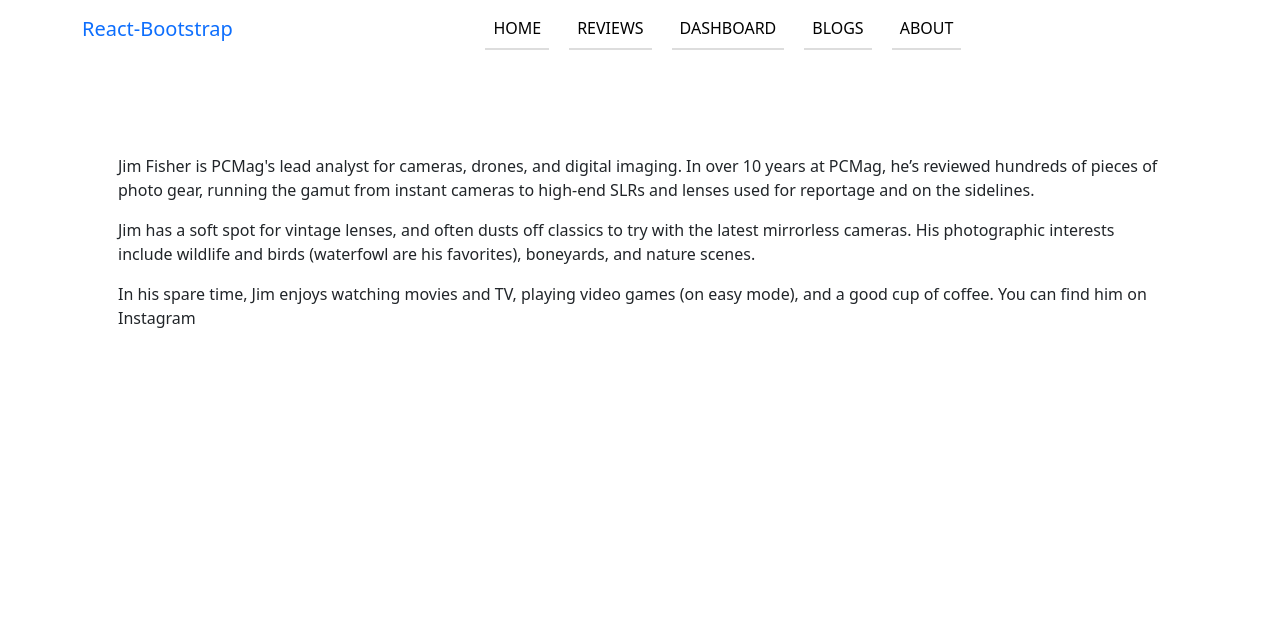
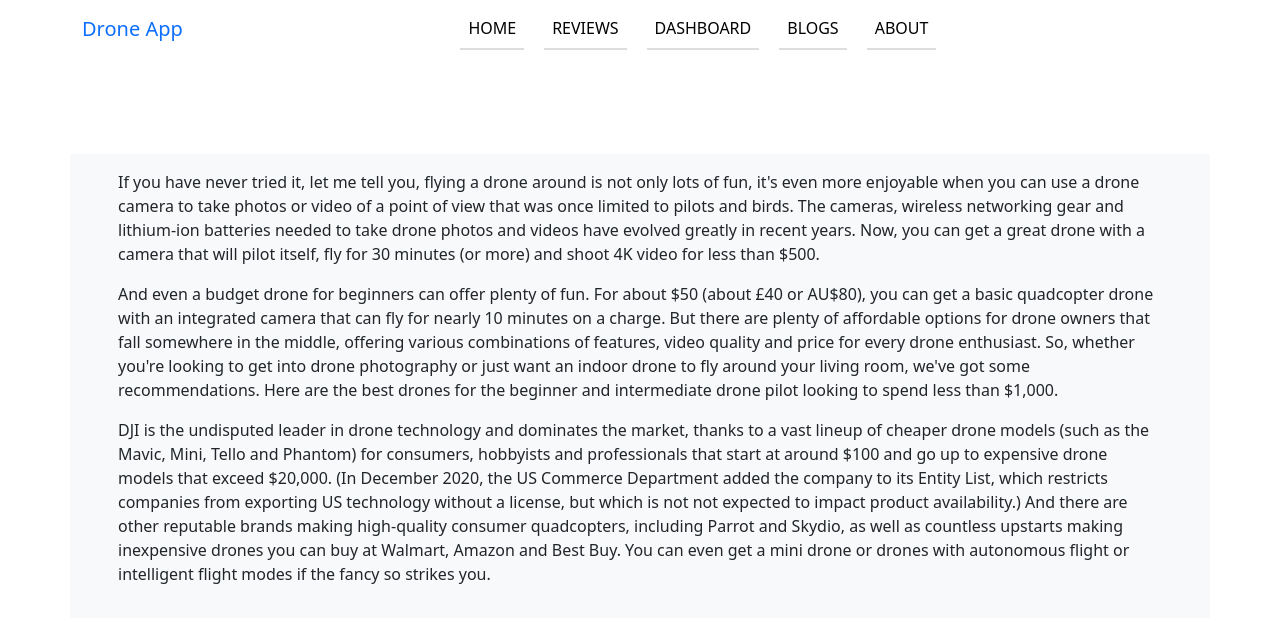
Before and after one commit to mkpbd/product-analysis-website, a React (Create React App) app: page /about in a window 1280 px wide. Shown: the top 622 px of the page. Built offline with nearby package versions, Linux system fonts and the light colour scheme.

Commit message:
navigaton link is complete

```diff
--- a/src/components/About/About.js
+++ b/src/components/About/About.js
@@ -1,21 +1,49 @@
-import React from 'react';
-import { Col, Container, Row } from 'react-bootstrap';
+import React from "react";
+import { Col, Container, Row } from "react-bootstrap";
 
 const About = () => {
   return (
-        <Container className='my-5 pt-5'>
+    <Container className="my-5 pt-5">
       <Row>
-                <Col className='px-5'>
+        <Col className="px-5 bg-light py-3">
           <p>
-                    Jim Fisher is PCMag's lead analyst for cameras, drones, and digital imaging. In over 10 years at PCMag, he’s reviewed hundreds of pieces of photo gear, running the gamut from instant cameras to high-end SLRs and lenses used for reportage and on the sidelines.
+            If you have never tried it, let me tell you, flying a drone around
+            is not only lots of fun, it's even more enjoyable when you can use a
+            drone camera to take photos or video of a point of view that was
+            once limited to pilots and birds. The cameras, wireless networking
+            gear and lithium-ion batteries needed to take drone photos and
+            videos have evolved greatly in recent years. Now, you can get a
+            great drone with a camera that will pilot itself, fly for 30 minutes
+            (or more) and shoot 4K video for less than $500.
           </p>
 
           <p>
-                    Jim has a soft spot for vintage lenses, and often dusts off classics to try with the latest mirrorless cameras. His photographic interests include wildlife and birds (waterfowl are his favorites), boneyards, and nature scenes.
+            And even a budget drone for beginners can offer plenty of fun. For
+            about $50 (about £40 or AU$80), you can get a basic quadcopter drone
+            with an integrated camera that can fly for nearly 10 minutes on a
+            charge. But there are plenty of affordable options for drone owners
+            that fall somewhere in the middle, offering various combinations of
+            features, video quality and price for every drone enthusiast. So,
+            whether you're looking to get into drone photography or just want an
+            indoor drone to fly around your living room, we've got some
+            recommendations. Here are the best drones for the beginner and
+            intermediate drone pilot looking to spend less than $1,000.
           </p>
 
           <p>
-                    In his spare time, Jim enjoys watching movies and TV, playing video games (on easy mode), and a good cup of coffee. You can find him on Instagram
+            DJI is the undisputed leader in drone technology and dominates the
+            market, thanks to a vast lineup of cheaper drone models (such as the
+            Mavic, Mini, Tello and Phantom) for consumers, hobbyists and
+            professionals that start at around $100 and go up to expensive drone
+            models that exceed $20,000. (In December 2020, the US Commerce
+            Department added the company to its Entity List, which restricts
+            companies from exporting US technology without a license, but which
+            is not not expected to impact product availability.) And there are
+            other reputable brands making high-quality consumer quadcopters,
+            including Parrot and Skydio, as well as countless upstarts making
+            inexpensive drones you can buy at Walmart, Amazon and Best Buy. You
+            can even get a mini drone or drones with autonomous flight or
+            intelligent flight modes if the fancy so strikes you.
           </p>
         </Col>
       </Row>
--- a/src/components/Header/Header.js
+++ b/src/components/Header/Header.js
@@ -15,8 +15,9 @@ const Header = () => {
   return (
     <Navbar collapseOnSelect expand="lg" bg="white" variant="white">
       <Container>
-        <Navbar.Brand href="#home">React-Bootstrap</Navbar.Brand>
-        <Navbar.Toggle aria-controls="responsive-navbar-nav" />
+        <Navbar.Brand href="#home">Drone App</Navbar.Brand>
+        <Navbar.Toggle aria-controls="responsive-navbar-nav" className="bg-dark" />
+
         <Navbar.Collapse id="responsive-navbar-nav">
           <Nav className="mx-auto">
 
--- a/src/components/ShortReview/ShortReview.js
+++ b/src/components/ShortReview/ShortReview.js
@@ -14,7 +14,7 @@ const ShortReview = () => {
   return (
     <Container className="text-center my-5">
       <h2>Customer Reviews</h2>
-      <Row xs={1} md={2} className="g-4">
+      <Row xs={1} md={2} className="g-4 mb-4 pb-5">
       {data.map((da) => (
           <Col sm={6} className="my-3 mt-5" key={da.Id}>
             <Card border="secondary" className="h-100">
```
Lines whose indentation alone changed are shown as unchanged.
